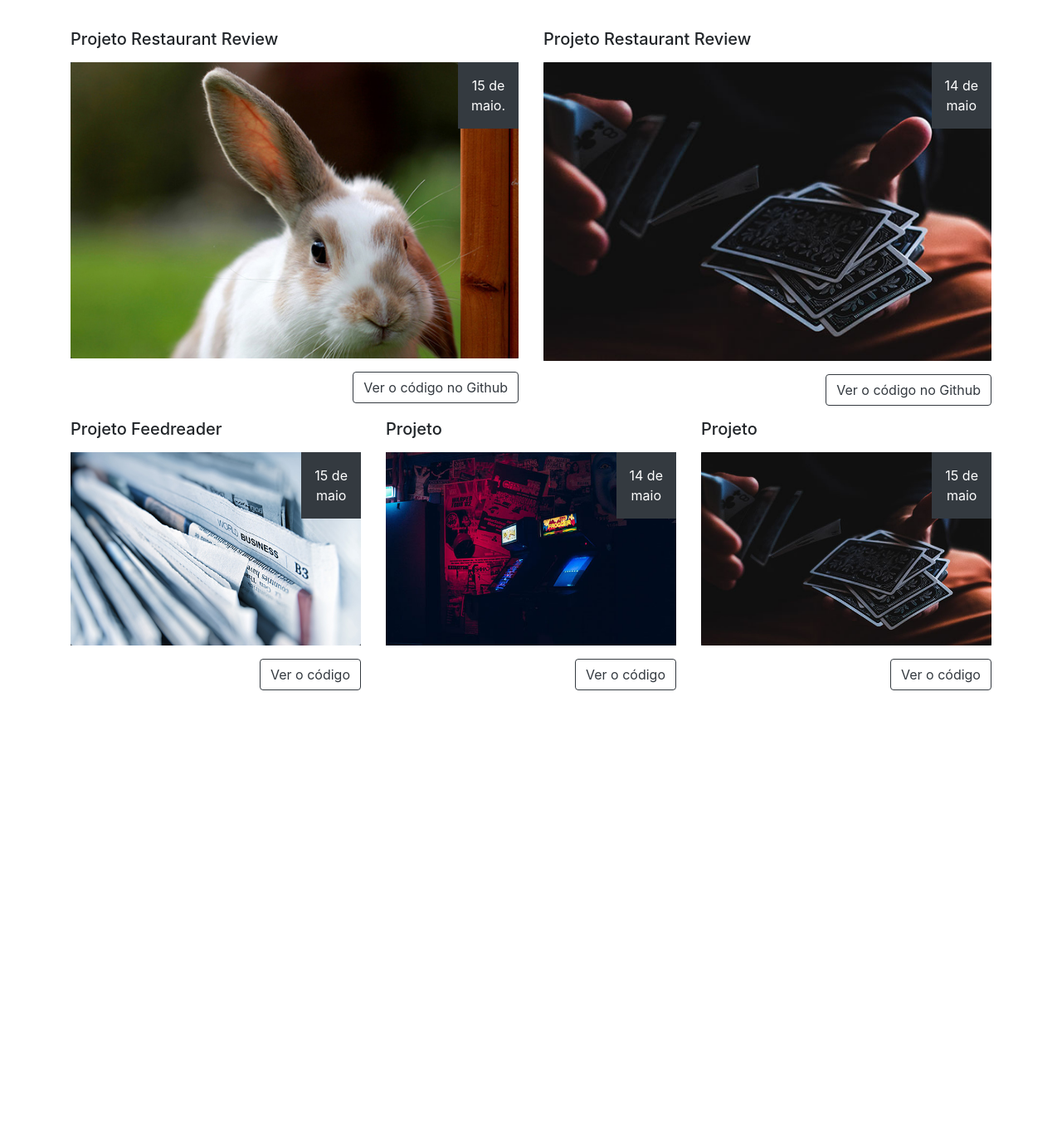
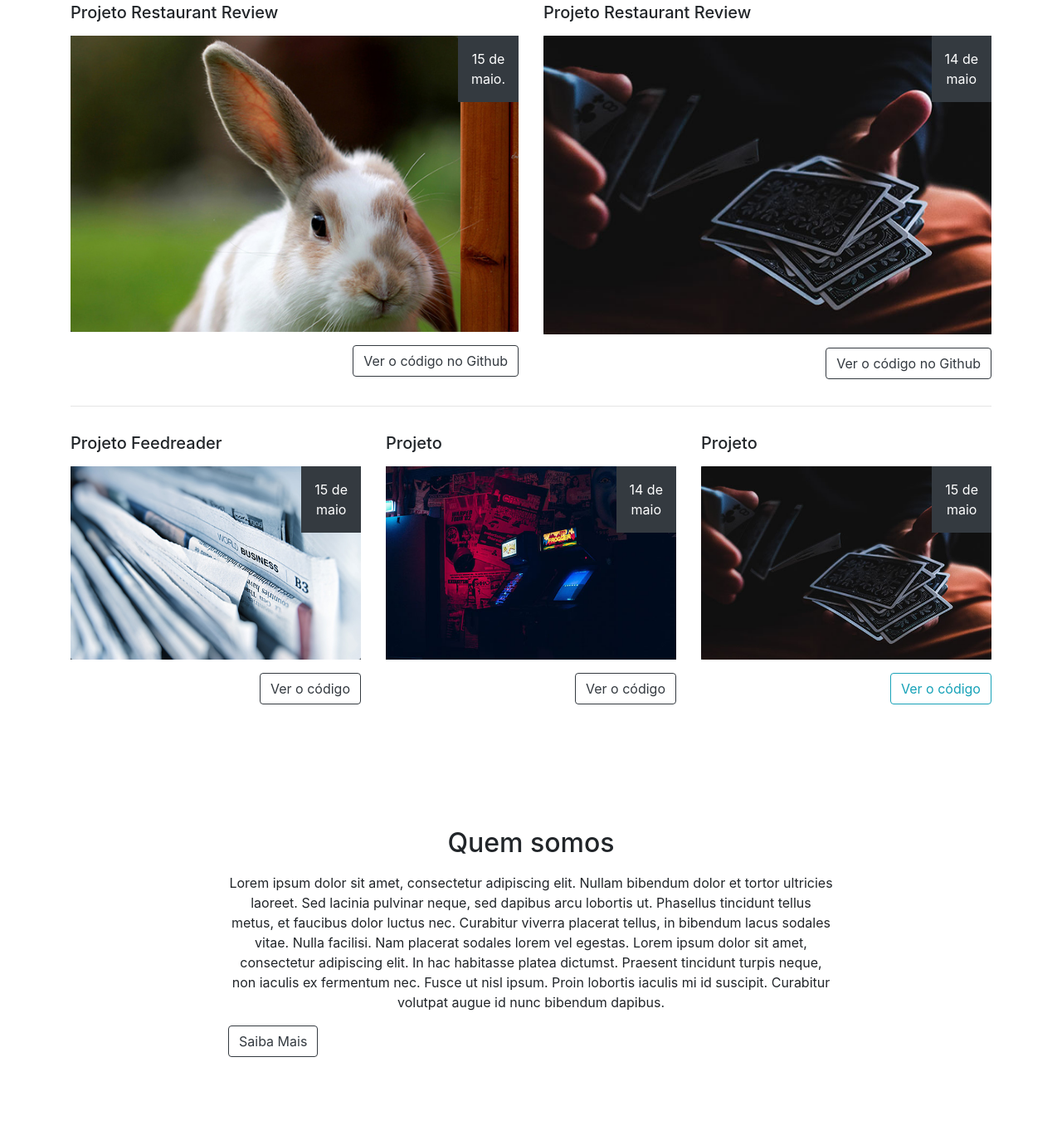
Before and after one commit to hiratafs/XD-to-bootstrap, a website: page src/index.html in a window 1280 px wide. Shown: the part 263-1637 px from the top of the page at 83% size. Before the commit the page ends 1127 px from the top, so only its background shows below. Drawn offline with Linux system fonts and the light colour scheme.

Commit message:
Inserido Quem somos e espaços entre as rows

```diff
--- a/src/css/main.scss
+++ b/src/css/main.scss
@@ -13,4 +13,9 @@ img {
     max-width: 100%
 }
 
+.about-us {
+    padding: 100px 0 100px 0;
+}
+
+
 @import "../../node_modules/bootstrap/scss/bootstrap.scss";
--- a/src/index.html
+++ b/src/index.html
@@ -19,7 +19,7 @@
         </div>
 
         <div class="row mb-5">
-            <div class="col">
+            <div class="col-12">
                 <nav class="navbar navbar-expand-lg navbar-light">
                     <button class="navbar-toggler" type="button" data-toggle="collapse" data-target="#navbarSupportedContent" aria-controls="navbarSupportedContent" aria-expanded="false" aria-label="Toggle navigation">
                       <span class="navbar-toggler-icon"></span>
@@ -57,7 +57,7 @@
         </div>
 
         <div class="row">
-          <div class="mt-5 col-lg-6 col-md-6 col-12">
+          <div class="my-3 col-lg-6 col-md-6 col-12">
             <h5 class="mb-3">Projeto Restaurant Review</h5>
             <div class="card bg-dark text-white border-0 rounded-0">
               <img class="card-img" src="../img/rabbit.jpg" alt="Card image">
@@ -73,7 +73,7 @@
             </button>
           </div>
 
-          <div class="mt-5 col-lg-6 col-md-6 col-12">
+          <div class="my-3 col-lg-6 col-md-6 col-12">
               <h5 class="mb-3">Projeto Restaurant Review</h5>
               <div class="card bg-dark text-white border-0 rounded-0">
                 <img class="card-img" src="../img/memory_game.jpg" alt="Card image">
@@ -90,9 +90,13 @@
             </div>
         </div>
 
+        <div class="row">
+          <div class="col-12">
+            <hr>
+          </div>
+        </div>
 
         <div class="row mb-3">
-
           <div class="my-3 col-lg-4 col-md-4 col-12">
             <h5 class="mb-3">Projeto Feedreader</h5>
             <div class="card bg-dark text-white border-0 rounded-0">
@@ -137,14 +141,22 @@
                   </div>
                 </div>
               </div>
-              <button class="btn btn-outline-dark mt-3 float-right">
+              <button class="btn btn-outline-info mt-3 float-right">
                 Ver o código
               </button>
           </div>
-
         </div>
 
 
+
+      <div class="row justify-content-center">
+        <div class="col-8 about-us justify-content-center">
+          <h2 class="my-3 text-center">Quem somos</h2>
+          <p class="text-center">Lorem ipsum dolor sit amet, consectetur adipiscing elit. Nullam bibendum dolor et tortor ultricies laoreet. Sed lacinia pulvinar neque, sed dapibus arcu lobortis ut. Phasellus tincidunt tellus metus, et faucibus dolor luctus nec. Curabitur viverra placerat tellus, in bibendum lacus sodales vitae. Nulla facilisi. Nam placerat sodales lorem vel egestas. Lorem ipsum dolor sit amet, consectetur adipiscing elit. In hac habitasse platea dictumst. Praesent tincidunt turpis neque, non iaculis ex fermentum nec. Fusce ut nisl ipsum. Proin lobortis iaculis mi id suscipit. Curabitur volutpat augue id nunc bibendum dapibus.</p>
+          <button class="btn btn-outline-dark text-center">Saiba Mais</button>
+        </div>
+
+      </div>
 
 
     </div>
```
Also changed, not shown: src/css/main.css, 1 other file.
